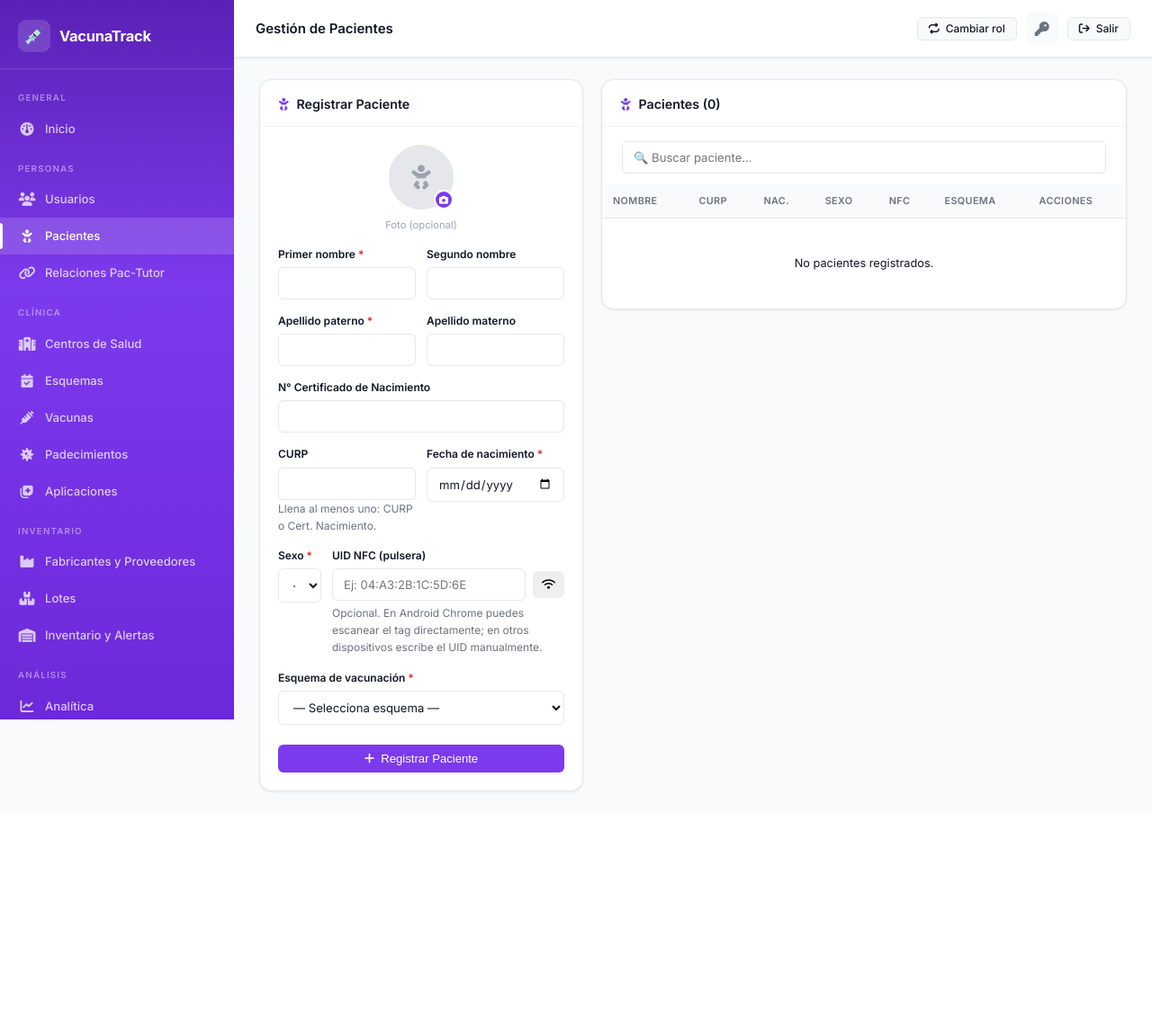
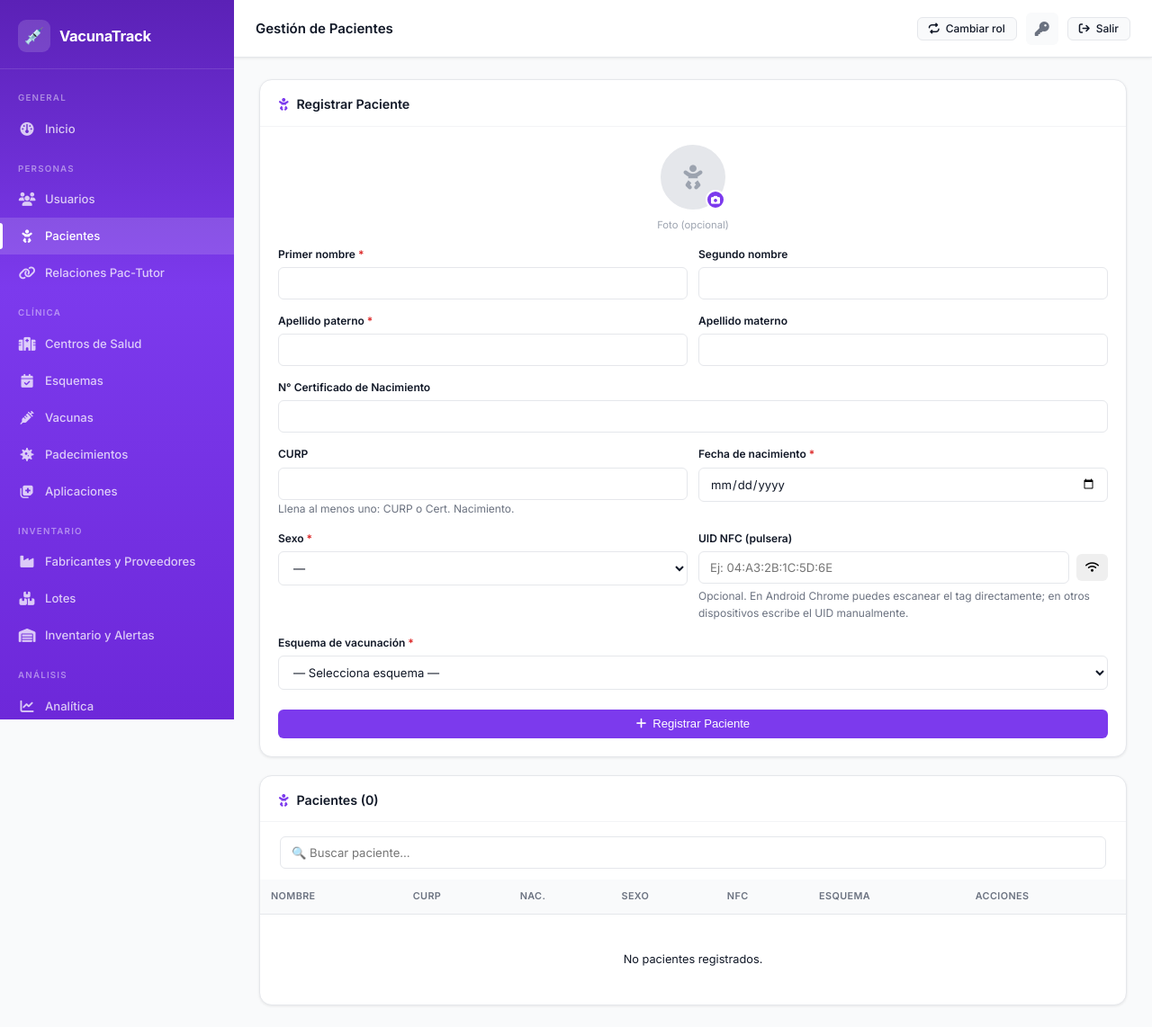
Before and after one commit to Tobeist/VacunaTrack, a Flask app: page /admin/pacientes in a window 1280 px wide. Shown: the whole page at 90% size. Before the commit the page ends 882 px from the top, so only its background shows below. Run offline with Flask 3, Linux system fonts and the light colour scheme; the visitor is signed in with stand-in values (Sample User, id 1); data that the repository does not hold is empty; some libraries are stand-ins or nearby versions.

Commit message:
Stack pacientes form above table (remove side-by-side crud-layout)
Co-Authored-By: Claude Sonnet 4.6 <noreply@anthropic.com>

```diff
--- a/templates/admin/pacientes.html
+++ b/templates/admin/pacientes.html
@@ -3,7 +3,7 @@
 {% block page_title %}Gestión de Pacientes{% endblock %}
 
 {% block content %}
-<div class="crud-layout">
+<div style="display:flex;flex-direction:column;gap:20px">
 
   <div class="card">
     <div class="card-header"><span class="card-title"><i class="fa-solid fa-baby" style="color:var(--primary)"></i> Registrar Paciente</span></div>
```
